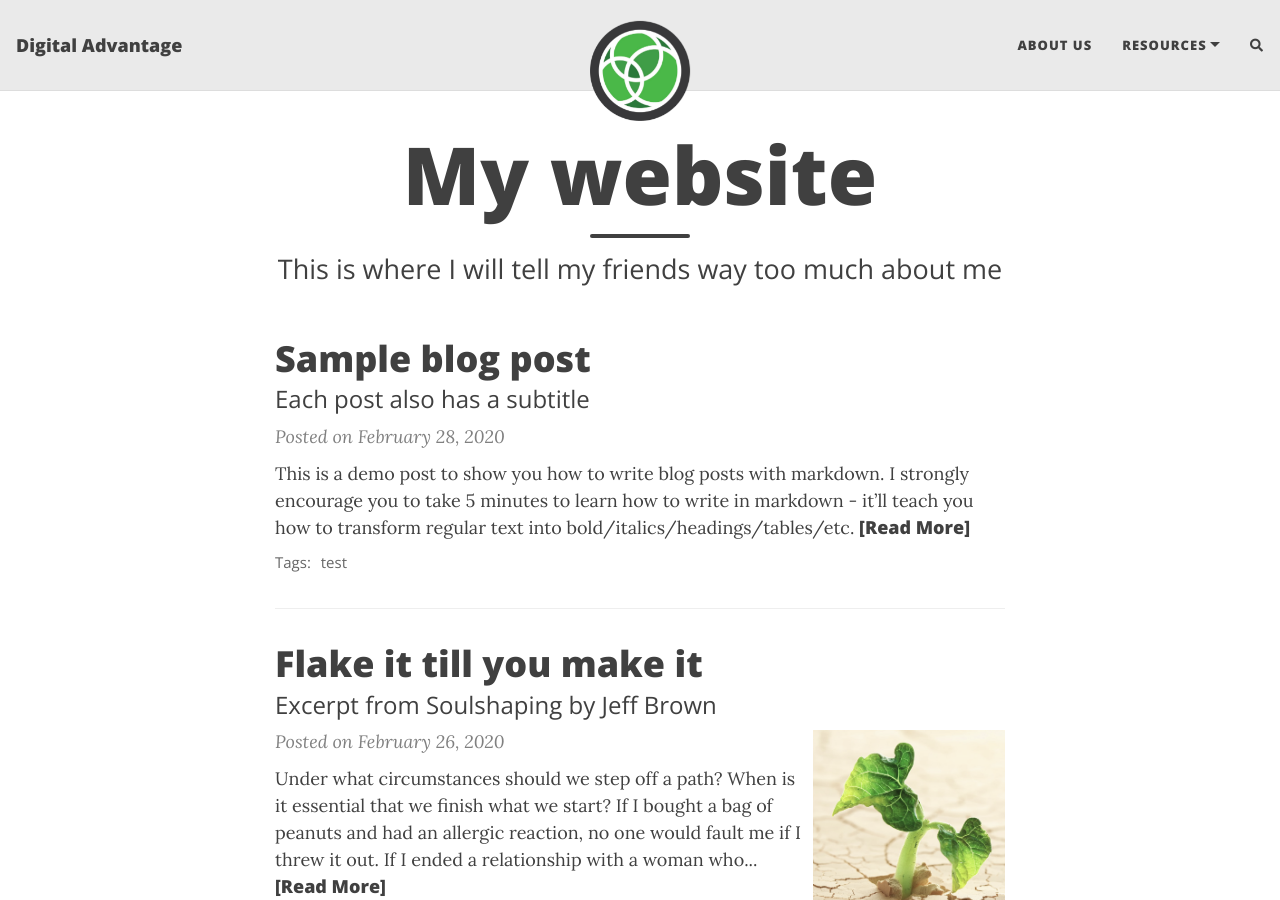
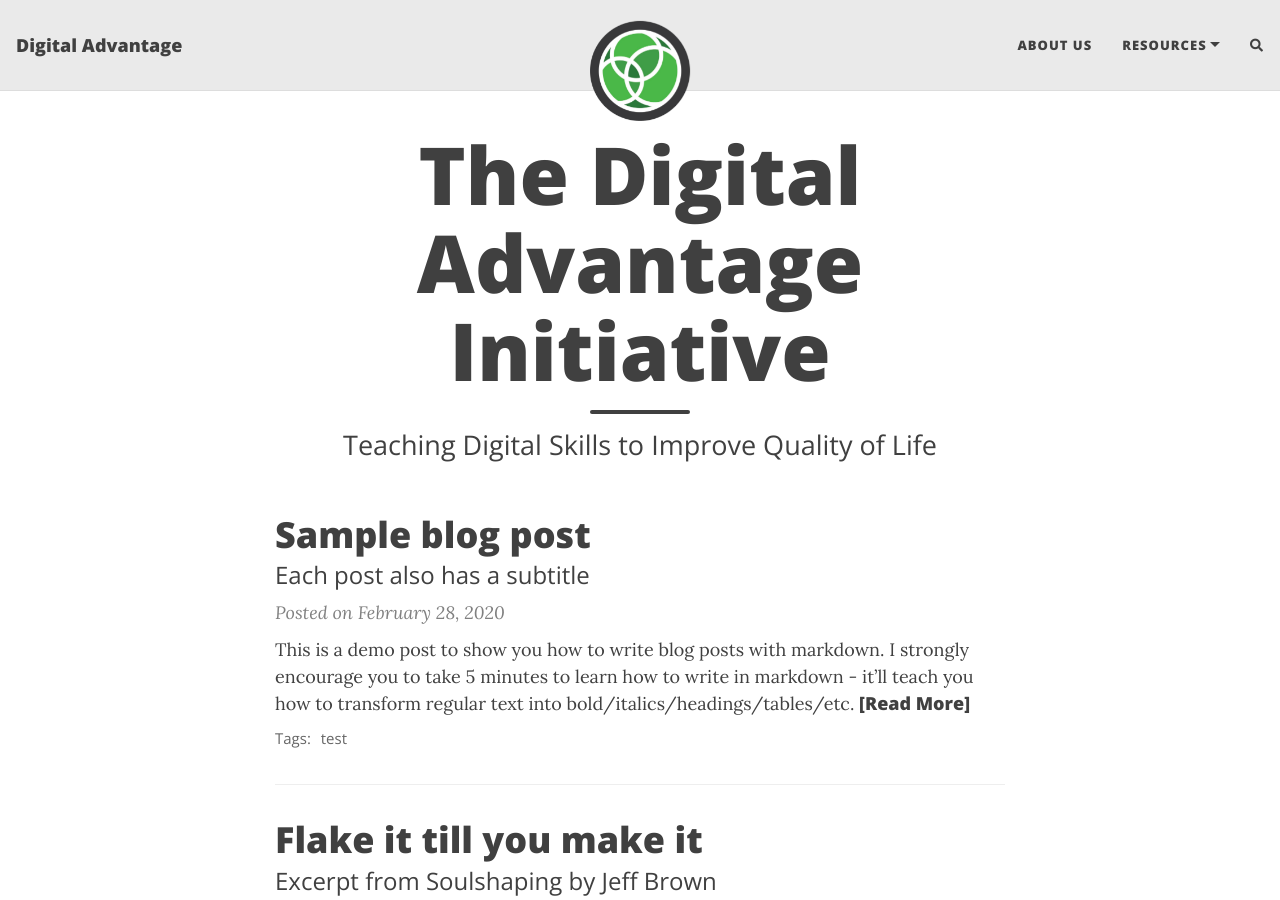
Before and after one commit to JudgePat1145/judgepat1145.github.io, a Jekyll site: the page built from index.html, in a window 1280 px wide and 900 px high. Built offline with Jekyll 4.4.1, drawn with Linux system fonts in a browser that asks for light colours; nearby versions of some CDN libraries; the list of posts is cut into pages by our own code; comment, search, counter and statistics services are not loaded.

Commit message:
changing some fluff text on the main page

```diff
--- a/index.html
+++ b/index.html
@@ -1,5 +1,5 @@
 ---
 layout: home
-title: My website
-subtitle: This is where I will tell my friends way too much about me
+title: The Digital Advantage Initiative
+subtitle: Teaching Digital Skills to Improve Quality of Life
 ---
```
